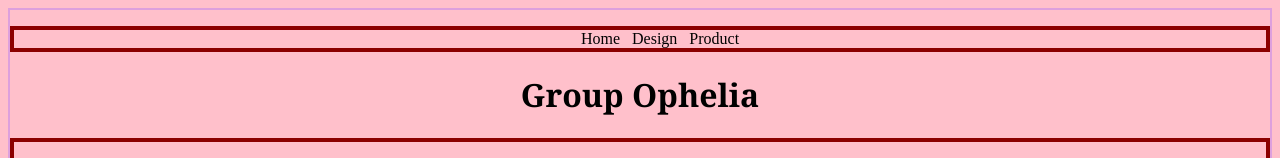
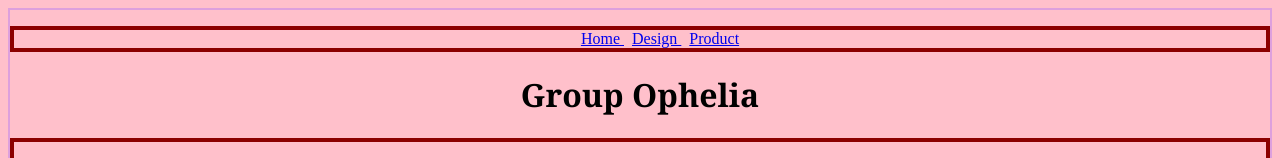
Before and after one commit to djenaarr/Kelompok-1, a plain HTML site: page index.html in a window 1280 px wide. Shown: the top 158 px of the page. Drawn offline with Linux system fonts and the light colour scheme.

Commit message:
index.html

```diff
--- a/index.html
+++ b/index.html
@@ -13,9 +13,9 @@
 
     <body>
         <ul>
-            <li> Home </li>
-            <li> Design</li>
-            <li> Product</li>
+            <li><a href="index.html"> Home </a>  </li>
+            <li><a href="design.html"> Design </a> </li>
+            <li><a href="product.html"> Product </a> </li>
         </ul>
 <h1>Group Ophelia</h1>
         <h1></h1>
```
